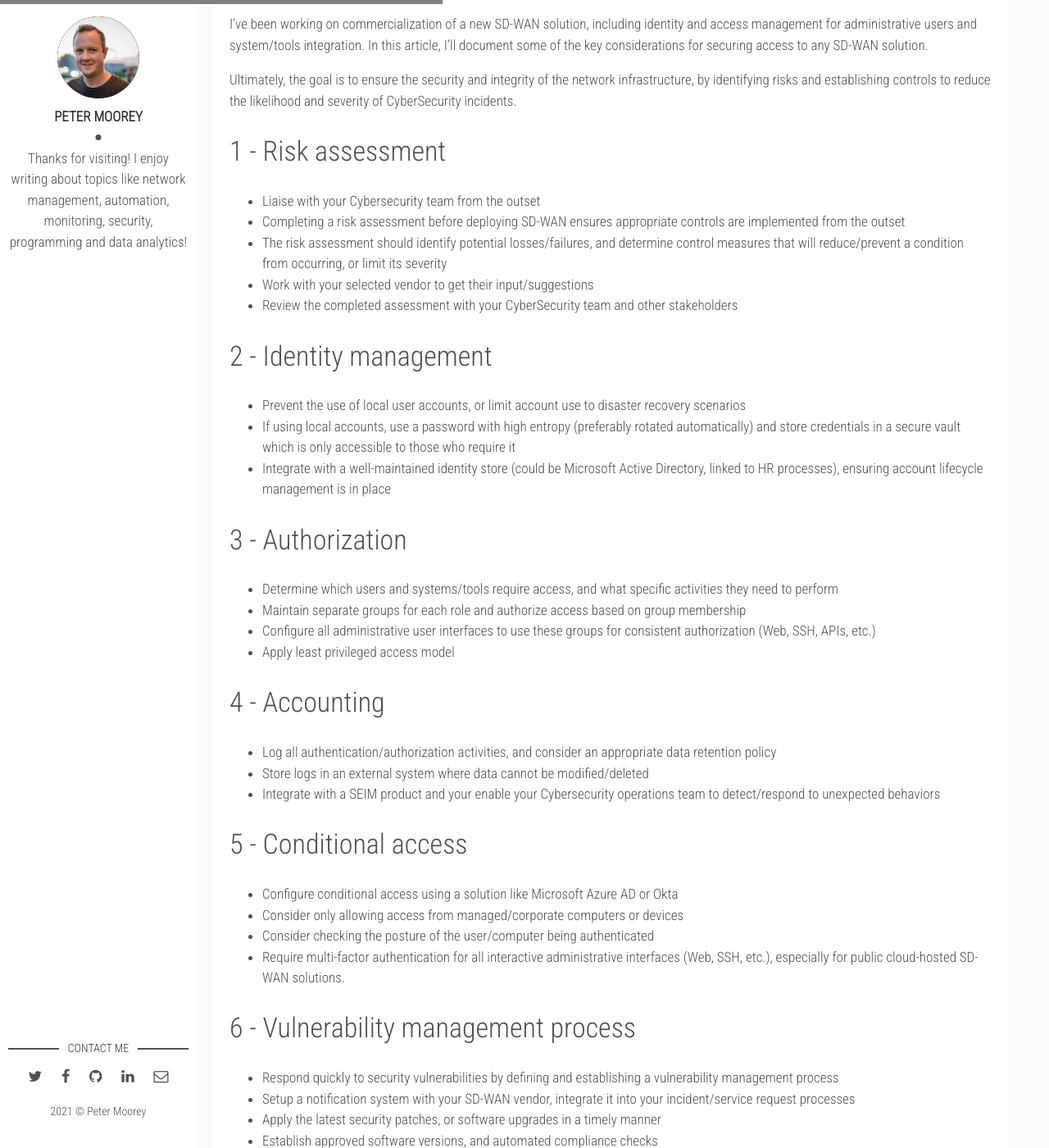
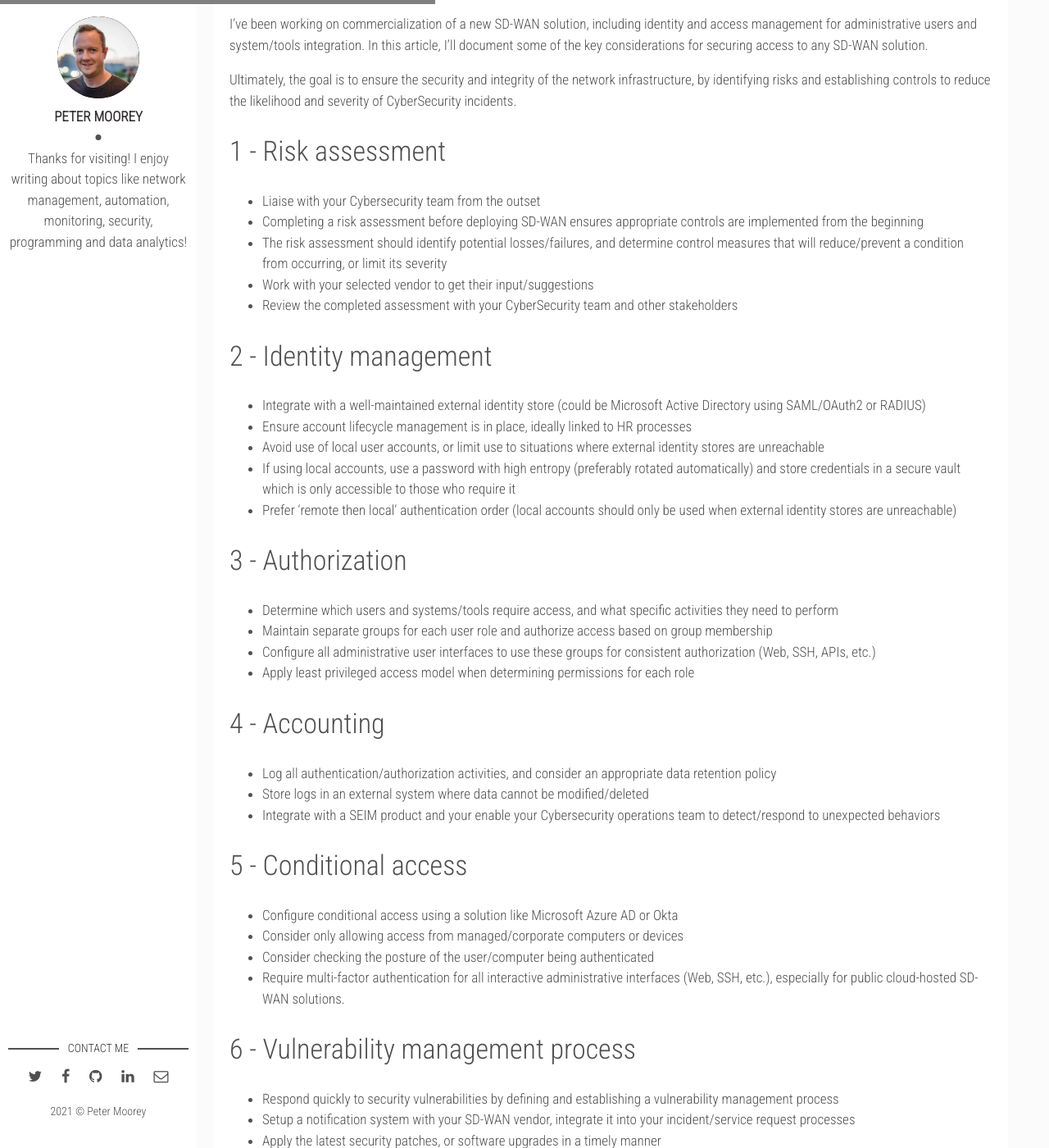
Before and after one commit to petermoorey/petermoorey.github.io, a Jekyll site: the page built from _posts/2021-10-23-ten-sd-wan-iam-security-considerations.markdown, in a window 1280 px wide and 1400 px high, scrolled down 672 px. Shown: the whole window at 82% size. Built offline with Jekyll 4.4.1, drawn with Linux system fonts in a browser that asks for light colours; nearby versions of some CDN libraries.

Commit message:
Update 2021-10-23-ten-sd-wan-iam-security-considerations.markdown

```diff
--- a/_posts/2021-10-23-ten-sd-wan-iam-security-considerations.markdown
+++ b/_posts/2021-10-23-ten-sd-wan-iam-security-considerations.markdown
@@ -13,21 +13,23 @@ Ultimately, the goal is to ensure the security and integrity of the network infr
 
 # 1 - Risk assessment
 - Liaise with your Cybersecurity team from the outset
-- Completing a risk assessment before deploying SD-WAN ensures appropriate controls are implemented from the outset
+- Completing a risk assessment before deploying SD-WAN ensures appropriate controls are implemented from the beginning
 - The risk assessment should identify potential losses/failures, and determine control measures that will reduce/prevent a condition from occurring, or limit its severity
 - Work with your selected vendor to get their input/suggestions
 - Review the completed assessment with your CyberSecurity team and other stakeholders
 
 # 2 - Identity management
-- Prevent the use of local user accounts, or limit account use to disaster recovery scenarios
+- Integrate with a well-maintained external identity store (could be Microsoft Active Directory using SAML/OAuth2 or RADIUS)
+- Ensure account lifecycle management is in place, ideally linked to HR processes
+- Avoid use of local user accounts, or limit use to situations where external identity stores are unreachable
 - If using local accounts, use a password with high entropy (preferably rotated automatically) and store credentials in a secure vault which is only accessible to those who require it
-- Integrate with a well-maintained identity store (could be Microsoft Active Directory, linked to HR processes), ensuring account lifecycle management is in place
+- Prefer 'remote then local' authentication order (local accounts should only be used when external identity stores are unreachable)
 
 # 3 - Authorization
 - Determine which users and systems/tools require access, and what specific activities they need to perform
-- Maintain separate groups for each role and authorize access based on group membership
+- Maintain separate groups for each user role and authorize access based on group membership
 - Configure all administrative user interfaces to use these groups for consistent authorization (Web, SSH, APIs, etc.)
-- Apply least privileged access model
+- Apply least privileged access model when determining permissions for each role
 
 # 4 - Accounting
 - Log all authentication/authorization activities, and consider an appropriate data retention policy
```
